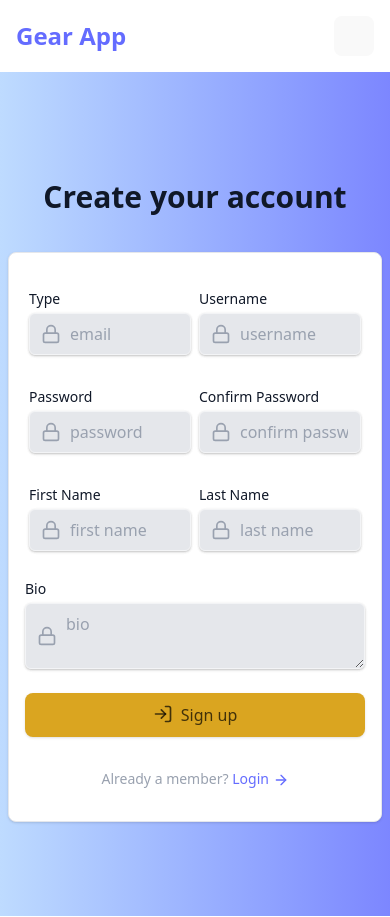
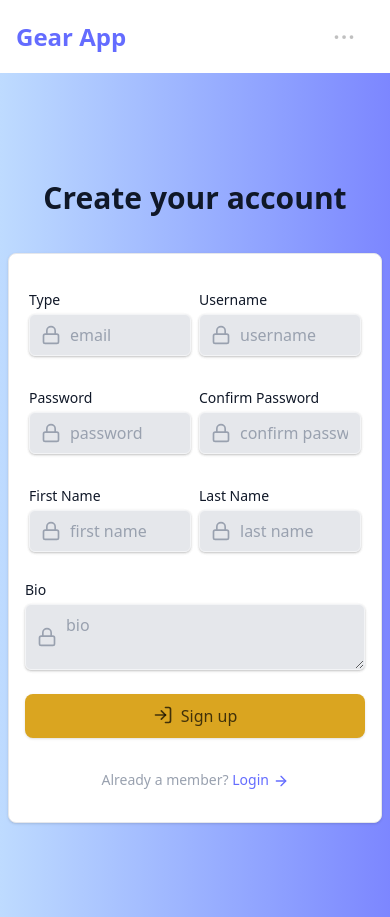
Before and after one commit to travisVela/node-gearapp, a React (Vite) app in the folder frontend/: page /signup in a window 390 px wide. Built offline with nearby package versions, Linux system fonts and the light colour scheme; no server answers; the HTML template or start-up script is replaced by a standard one.

Commit message:
add mobile menu

```diff
--- a/frontend/src/components/CardDropdown.jsx
+++ b/frontend/src/components/CardDropdown.jsx
@@ -85,7 +85,7 @@ const CardDropdown = () => {
 
     return (
 
-            <div className="max-w-md sm:max-w-full p-4 bg-white border border-gray-200 rounded-lg shadow-sm sm:p-8 dark:bg-gray-800 dark:border-gray-700 ">
+            <div className="max-w-md sm:max-w-full p-2 bg-white border border-gray-200 rounded-lg shadow-sm sm:p-8 dark:bg-gray-800 dark:border-gray-700 ">
                 <div className="flex items-center justify-between mb-4">
                     <h5 className="text-xl font-bold leading-none text-gray-900 dark:text-white">Gear</h5>
                     <div
--- a/frontend/src/components/Navbar.jsx
+++ b/frontend/src/components/Navbar.jsx
@@ -1,10 +1,25 @@
-
 import {Link} from "react-router-dom";
 import {LogOut, MessageSquare, Moon, Settings, Sun, User} from "lucide-react";
 import {useUserStore} from "../stores/useUserStore.js";
+import React, {useEffect, useRef, useState} from "react";
 
 const Navbar = ({toggleTheme, theme}) => {
     const {logout} = useUserStore()
+    const [mobileMenuOpen, setMobileMenuOpen] = useState(false)
+    const mobileMenuRef = useRef(null)
+
+    useEffect(() => {
+        let handler = (e) => {
+            if (!mobileMenuRef.current?.contains(e.target)) {
+                setMobileMenuOpen(false)
+            }
+        }
+        document.addEventListener('mousedown', handler)
+
+        return () => {
+            document.removeEventListener('mousedown', handler)
+        }
+    });
 
     const handleLogout = () => {
         console.log("logout")
@@ -16,25 +31,51 @@ const Navbar = ({toggleTheme, theme}) => {
         toggleTheme()
     }
 
+    const toggleMobileMenu = () => {
+        setMobileMenuOpen(!mobileMenuOpen)
+
+    }
+
     return (
 
         <nav className="bg-white border-gray-200 dark:bg-gray-900 z-50 sticky top-0 w-full">
             <div className="max-w-screen-xl flex flex-wrap items-center justify-between mx-auto p-4">
                 <a href="/" className="flex items-center space-x-3 rtl:space-x-reverse">
-
                     <span
                         className="self-center text-2xl font-semibold whitespace-nowrap dark:text-white">Gear App</span>
                 </a>
-                <button data-collapse-toggle="navbar-default" type="button"
-                        className="inline-flex items-center p-2 w-10 h-10 justify-center text-sm text-gray-500 rounded-lg md:hidden hover:bg-gray-100 focus:outline-none focus:ring-2 focus:ring-gray-200 dark:text-gray-400 dark:hover:bg-gray-700 dark:focus:ring-gray-600"
-                        aria-controls="navbar-default" aria-expanded="false">
-                    <span className="sr-only">Open main menu</span>
+                {/*<button data-collapse-toggle="navbar-default" type="button"*/}
+                {/*        className="inline-flex items-center p-2 w-10 h-10 justify-center text-sm text-gray-500 rounded-lg md:hidden hover:bg-gray-100 focus:outline-none focus:ring-2 focus:ring-gray-200 dark:text-gray-400 dark:hover:bg-gray-700 dark:focus:ring-gray-600"*/}
+                {/*        aria-controls="navbar-default" aria-expanded="false">*/}
+                {/*    <span className="sr-only">Open main menu</span>*/}
+                {/*</button>*/}
 
-                </button>
-                <div className="hidden w-full md:block md:w-auto" id="navbar-default">
-                    <ul className="font-medium flex flex-col justify-center items-center p-4 md:p-0 mt-4 border border-gray-100 rounded-lg bg-gray-50 md:flex-row md:space-x-8 rtl:space-x-reverse md:mt-0 md:border-0 md:bg-white dark:bg-gray-800 md:dark:bg-gray-900 dark:border-gray-700">
+                <div className={"flex md:hidden"}>
+
+                    <button id="dropdownButton" data-dropdown-toggle="dropdown"
+                            className="inline-block closeButton text-gray-500 dark:text-gray-400 hover:bg-gray-100 dark:hover:bg-gray-700  focus:outline-none   rounded-lg text-sm p-1.5"
+                            type="button"
+                            onClick={toggleMobileMenu}
+
+                        // onCancel={() => setisdropdownRefOpen(false)}
+                    >
+                        <span className="sr-only">Open dropdown</span>
+                        <svg className="w-5 h-5" aria-hidden="true" xmlns="http://www.w3.org/2000/svg"
+                             fill="currentColor"
+                             viewBox="0 0 16 3">
+                            <path
+                                d="M2 0a1.5 1.5 0 1 1 0 3 1.5 1.5 0 0 1 0-3Zm6.041 0a1.5 1.5 0 1 1 0 3 1.5 1.5 0 0 1 0-3ZM14 0a1.5 1.5 0 1 1 0 3 1.5 1.5 0 0 1 0-3Z"/>
+                        </svg>
+                    </button>
+                </div>
+
+
+                <div  className={`${mobileMenuOpen ? "flex flex-row justify-end z-50 absolute transform translate-y-18" : "hidden"} w-full md:block md:w-auto`} id="navbar-default">
+
+                    <ul ref={mobileMenuRef} className="font-medium flex flex-col justify-center items-center p-4 md:p-0 mt-4 border border-gray-100 rounded-lg bg-gray-50 md:flex-row md:space-x-8 rtl:space-x-reverse md:mt-0 md:border-0 md:bg-white dark:bg-gray-800 md:dark:bg-gray-900 dark:border-gray-700">
                         <li>
-                            {theme === 'dark' ?  <Sun className={"cursor-pointer text-white/50 hover:text-white/90"} onClick={handleThemeChange}/>
+                            {theme === 'dark' ? <Sun className={"cursor-pointer text-white/50 hover:text-white/90"}
+                                                     onClick={handleThemeChange}/>
                                 : <Moon className={"cursor-pointer text-black/50  hover:text-black/90"}
 
                                         onClick={handleThemeChange}/>
@@ -50,16 +91,17 @@ const Navbar = ({toggleTheme, theme}) => {
                         </li>
                         <li>
                             <button className="flex gap-2 items-center closeButton  " onClick={handleLogout}>
-                                <LogOut className="size-5 text-black/50 hover:text-black/90 dark:text-white/50 dark:hover:text-white/90">
+                                <LogOut
+                                    className="size-5 text-black/50 hover:text-black/90 dark:text-white/50 dark:hover:text-white/90">
                                     <span className="hidden sm:inline">Logout</span>
                                 </LogOut>
                             </button>
-
                         </li>
-
 
                     </ul>
                 </div>
+
+
             </div>
         </nav>
 
--- a/frontend/src/pages/HomePage.jsx
+++ b/frontend/src/pages/HomePage.jsx
@@ -58,7 +58,7 @@ const HomePage = () => {
 
     return (
         <div className={"container mx-auto"}>
-            <div className={"flex flex-row items-start justify-center p-2  h-lvh mt-2 "}>
+            <div className={"flex flex-row items-start justify-center p-2 h-lvh mt-2"}>
 
                 {/*inventory column*/}
                 <div className={"basis-full md:basis-3/5 "}>
--- a/frontend/src/pages/ProfilePage.jsx
+++ b/frontend/src/pages/ProfilePage.jsx
@@ -66,7 +66,7 @@ const ProfilePage = () => {
                 className="w-full max-w-sm bg-white border border-gray-200 rounded-lg shadow-sm dark:bg-gray-800 dark:border-gray-700">
                 <div className="flex justify-end px-4 pt-4">
                     <button id="dropdownButton" data-dropdown-toggle="dropdown"
-                            className="inline-block text-gray-500 dark:text-gray-400 hover:bg-gray-100 dark:hover:bg-gray-700 focus:ring-4 focus:outline-none focus:ring-gray-200 dark:focus:ring-gray-700 rounded-lg text-sm p-1.5"
+                            className="inline-block closeButton text-gray-500 dark:text-gray-400 hover:bg-gray-100 dark:hover:bg-gray-700  focus:outline-none   rounded-lg text-sm p-1.5"
                             type="button"
                             onClick={handleDropdown}
                             onCancel={() => setisdropdownRefOpen(false)}
```
